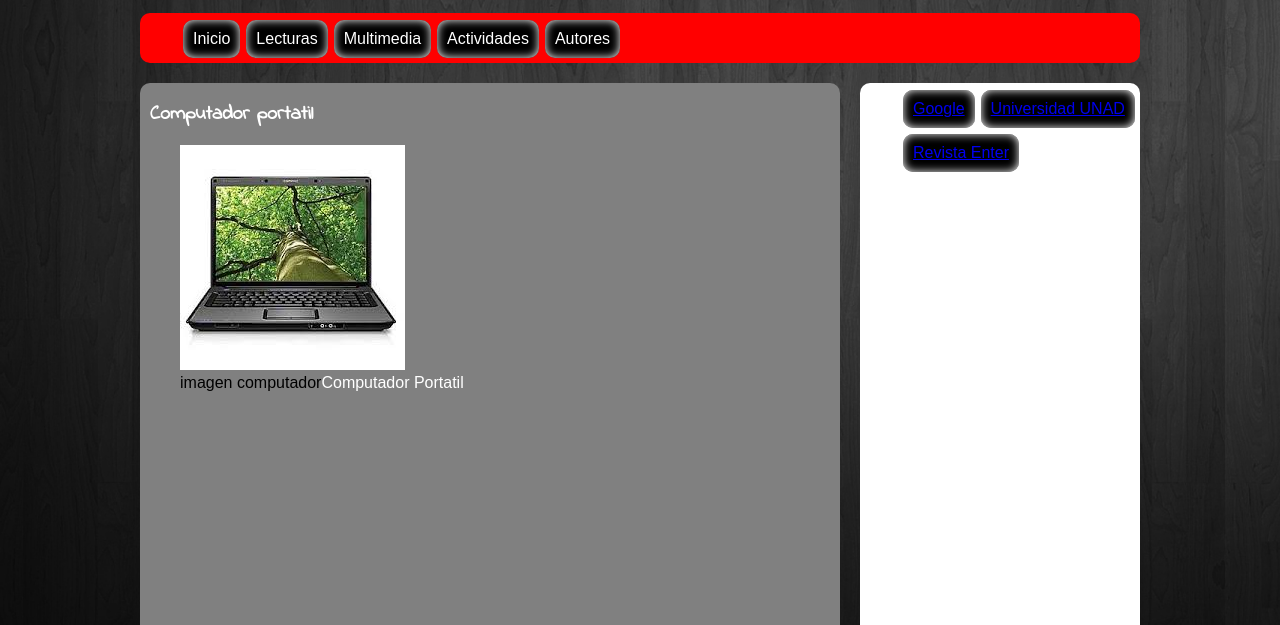
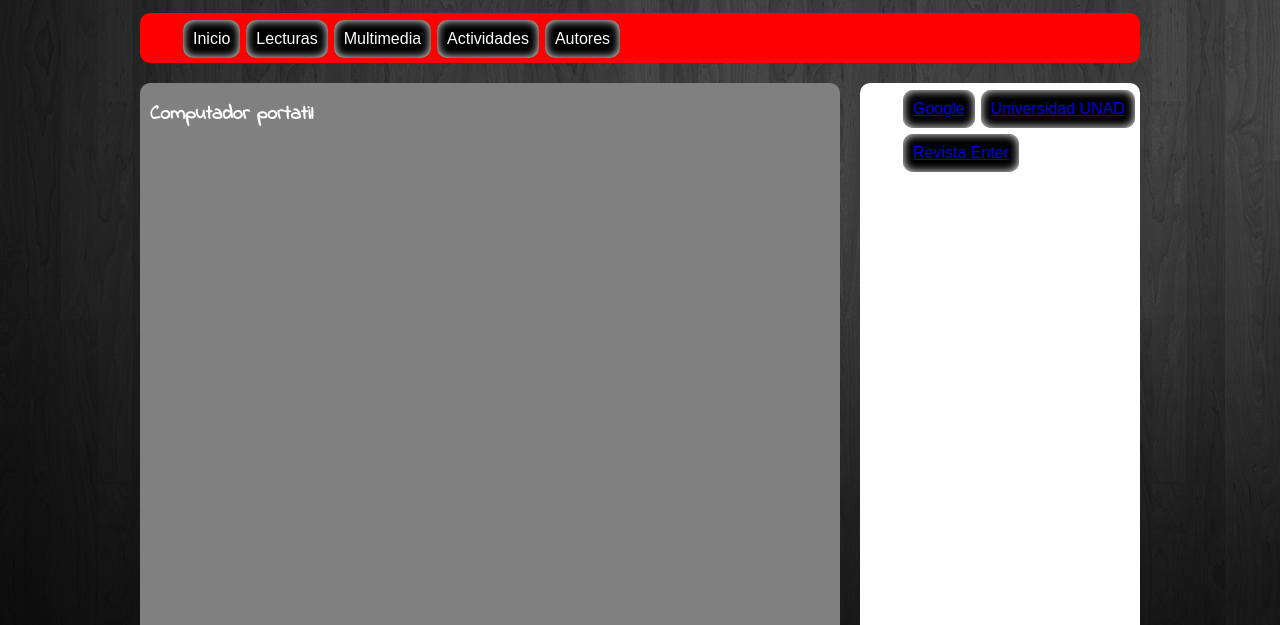
Before and after one commit to OscarRomeroTapia/Formato, a plain HTML site: page index.html in a window 1280 px wide. Shown: the part 472-1097 px from the top of the page. Drawn offline with Linux system fonts and the light colour scheme.

Commit message:
Formato 7
Formato 7

```diff
--- a/index.html
+++ b/index.html
@@ -48,14 +48,7 @@
 <section>
 	<article>
 		<h2>Computador portatil</h2>
-		<figure>
-			<img src="img/pc.jpg" alt="Computador Portatil">
-			<figcaption>
-				<span>
-				imagen computador<a href="http://www.hp.com" class="menu">Computador Portatil</a>
-				</span>
-			</figcaption>
-		</figure>
+
 
 
 </section>
```
